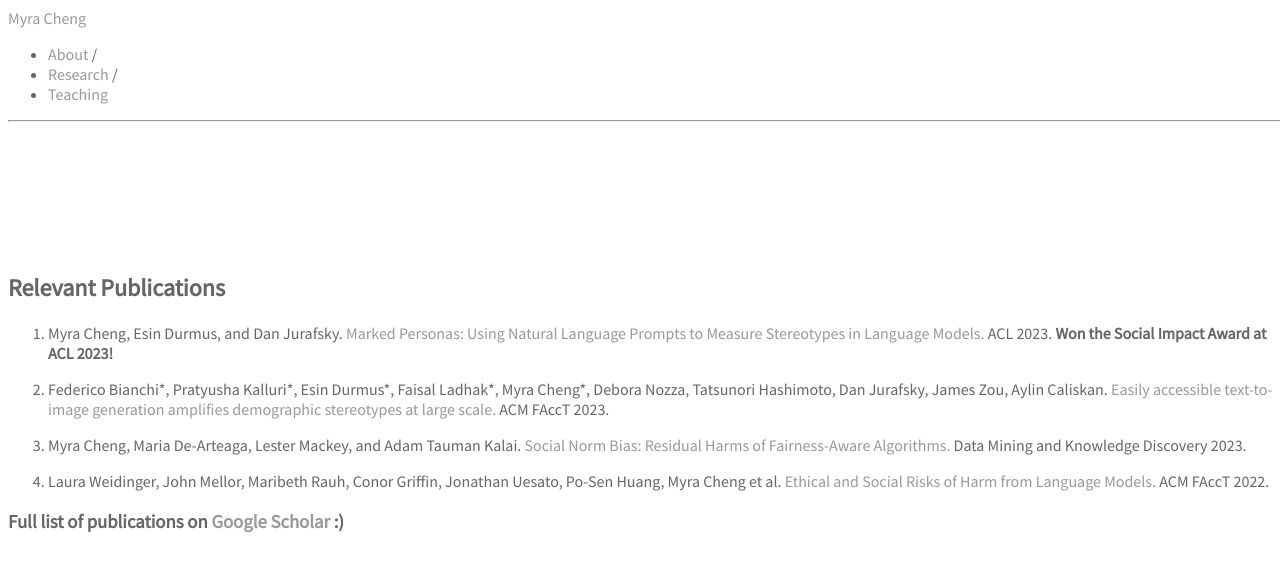
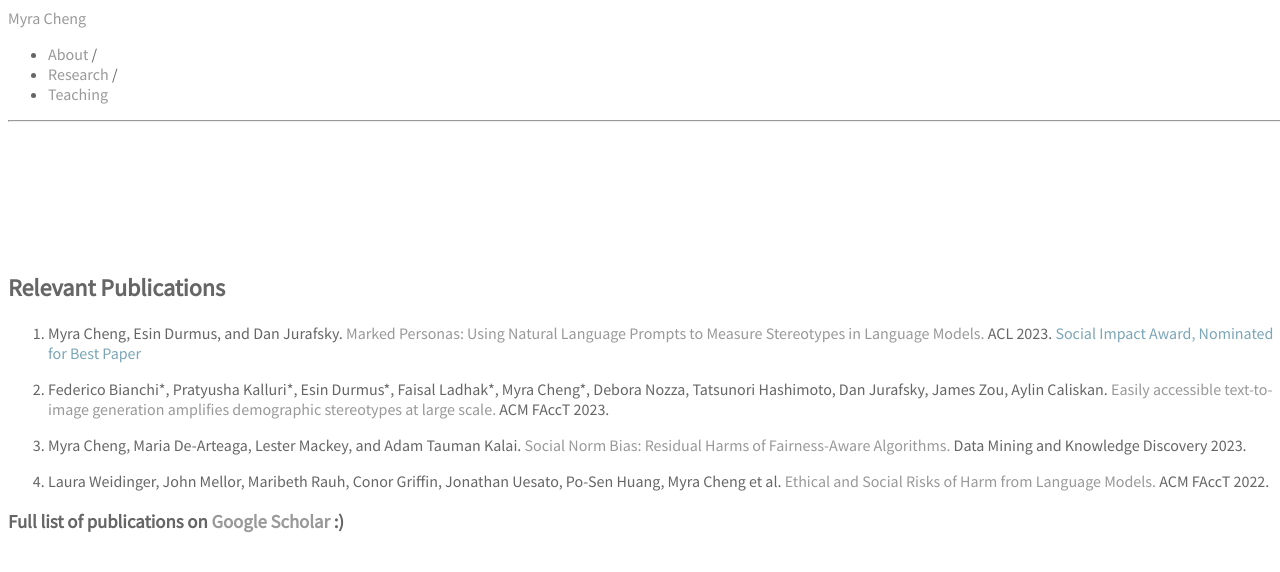
Before and after one commit to myracheng/myracheng.github.io, a Jekyll site: the page built from research.md, in a window 1280 px wide. Shown: the top 572 px of the page. Built offline with Jekyll 4.4.1, drawn with Linux system fonts in a browser that asks for light colours; some web fonts are replaced; our own code applies the rules of GitHub Pages for plain Markdown files.

Commit message:
Update research.md

```diff
--- a/research.md
+++ b/research.md
@@ -1,7 +1,6 @@
 ## Relevant Publications
 
-1. Myra Cheng, Esin Durmus, and Dan Jurafsky. [Marked Personas: Using Natural Language Prompts to Measure Stereotypes in Language Models.](https://arxiv.org/pdf/2305.18189.pdf) ACL 2023.
-**Won the Social Impact Award at ACL 2023!**
+1. Myra Cheng, Esin Durmus, and Dan Jurafsky. [Marked Personas: Using Natural Language Prompts to Measure Stereotypes in Language Models.](https://arxiv.org/pdf/2305.18189.pdf) ACL 2023. <span style="color:#7BA6B7">Social Impact Award, Nominated for Best Paper</span>
 
 2. Federico Bianchi\*, Pratyusha Kalluri\*, Esin Durmus\*, Faisal Ladhak\*, Myra Cheng\*, Debora Nozza, Tatsunori Hashimoto, Dan Jurafsky, James Zou, Aylin Caliskan. [Easily accessible text-to-image generation amplifies demographic stereotypes at large scale.](https://arxiv.org/pdf/2211.03759.pdf) ACM FAccT 2023.
 
```
